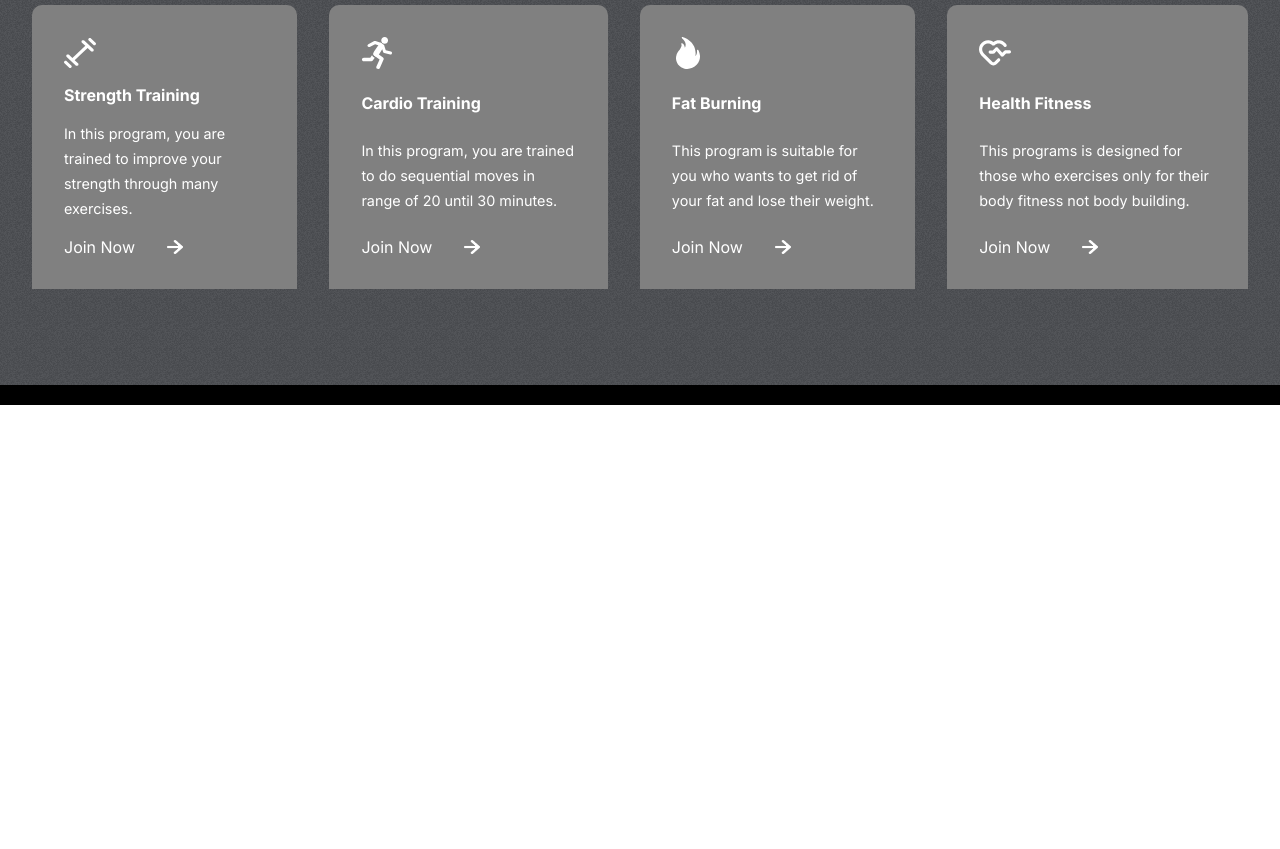
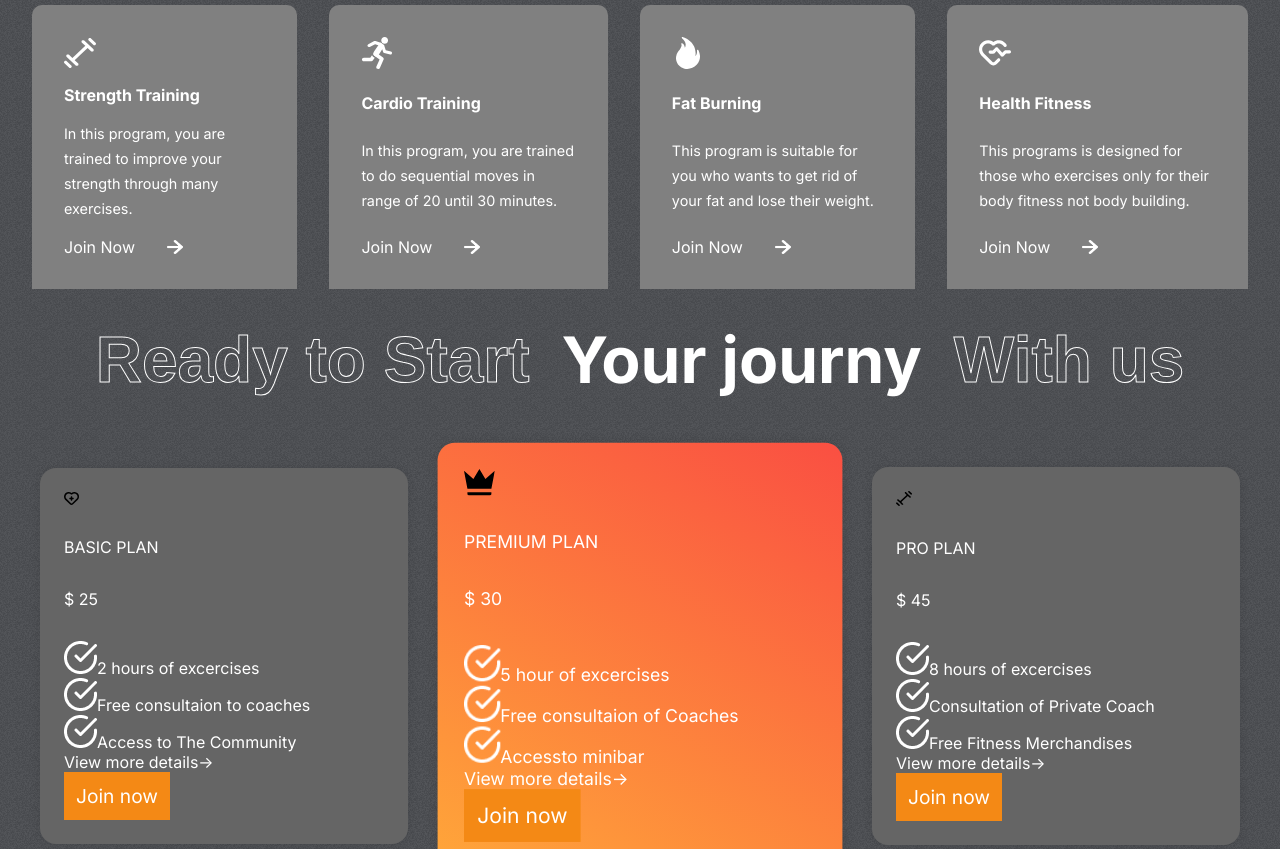
Before and after one commit to Abdelkader0/Gym, a React (Create React App) app: page / in a window 1280 px wide. Shown: the part 962-1811 px from the top of the page. Before the commit the page ends 1367 px from the top, so only its background shows below. Built offline with nearby package versions, Linux system fonts and the light colour scheme.

Commit message:
plan section

```diff
--- a/src/App.css
+++ b/src/App.css
@@ -36,13 +36,12 @@
   background-color: var(--orange);
   color: white;
   border: 4px solid transparent;
-  border-radius: 2rem;
   font-size: 1.2rem;
-  font-weight: bold;
   transition: all 0.3s ease;
   justify-content: center;
   align-items: center;
 }
+
 .btn:hover{
   background-color: var(--gray);
   cursor: pointer;
--- a/src/Components/Plans/plans.css
+++ b/src/Components/Plans/plans.css
@@ -1,4 +1,58 @@
+.plansHeader{
+    display: flex;
+    color: white;
+    justify-content: center;
+    align-items: center;
+    gap: 4rem;
+    font-weight: bold;
+}
+.plansHeader>:nth-child(1){
+    font-size: 4rem;
+    font-style: uppercase;
+}
+.plansHeader>:nth-child(2){
+    font-size: 4rem;
+    font-style: uppercase;
+}
+
+.plansHeader>:nth-child(3){
+    font-size: 4rem;
+    font-style: uppercase;
+}
+
+
+
+
 .plansContainer{
-    background-color: black;
     display: flex;
+    flex-direction: column;
+    position: relative;
+    gap: 4rem;
+    margin-top: -4rem;
+    padding: 0 2rem;
 }
+
+.plans{
+    display: flex;
+    justify-content: center;
+    align-items: center;
+    gap: 3rem;
+}
+
+.plan{
+    display: flex;
+    flex-direction: column;
+    color: white;
+    background: var(--caloryCard);
+    gap: 2rem;
+    padding: 1.5rem;
+    width: 20rem;
+    border-radius: 1rem;
+    box-shadow: 0 0 10px 0 rgba(0, 0, 0, 0.1);
+    transition: all 0.3s ease;
+}
+
+.plan:nth-child(2){
+    background: var(--planCard);
+    transform: scale(1.1);
+}
--- a/src/Components/Plans/plans.jsx
+++ b/src/Components/Plans/plans.jsx
@@ -1,14 +1,45 @@
 import React from 'react'
+import {plansData} from '../../data/plansData'
+import whiteTick from '../../assets/whiteTick.png'
 import './plans.css'
 
 const Plans = () => {
   return (
     <div className="plansContainer">
         <div className="plansHeader" style={{gap: '2rem'}}>
-            <span>Ready to Start</span>
+            <span className='stroke-text'>Ready to Start</span>
             <span>Your journy</span>
-            <span>With us</span>
+            <span className='stroke-text'>With us</span>
         </div>
+
+        {/* plans */}
+        <div className="plans">
+        {plansData.map((plans, i)=>(
+          <div className="plan" key={i}>
+            {plans.icon}
+            <span>{plans.name}</span>
+            <span>$ {plans.price}</span>
+
+            {/* planFeatures */}
+            <div className="planFeatures">
+              {plans.features.map((feature, i)=>(
+                <div className="feature">
+                  <img src={whiteTick} alt="" />
+                  <span key={i}>{feature}</span>
+                </div>
+              ))}
+
+              <div>
+                <span>View more details-></span>
+              </div>
+              <button className="btn"> Join now </button>
+            </div>
+            {/* end planFeatures */}
+
+          </div>
+        ))}
+        </div>
+        {/* end plans */}
     </div>
   )
 };
```
